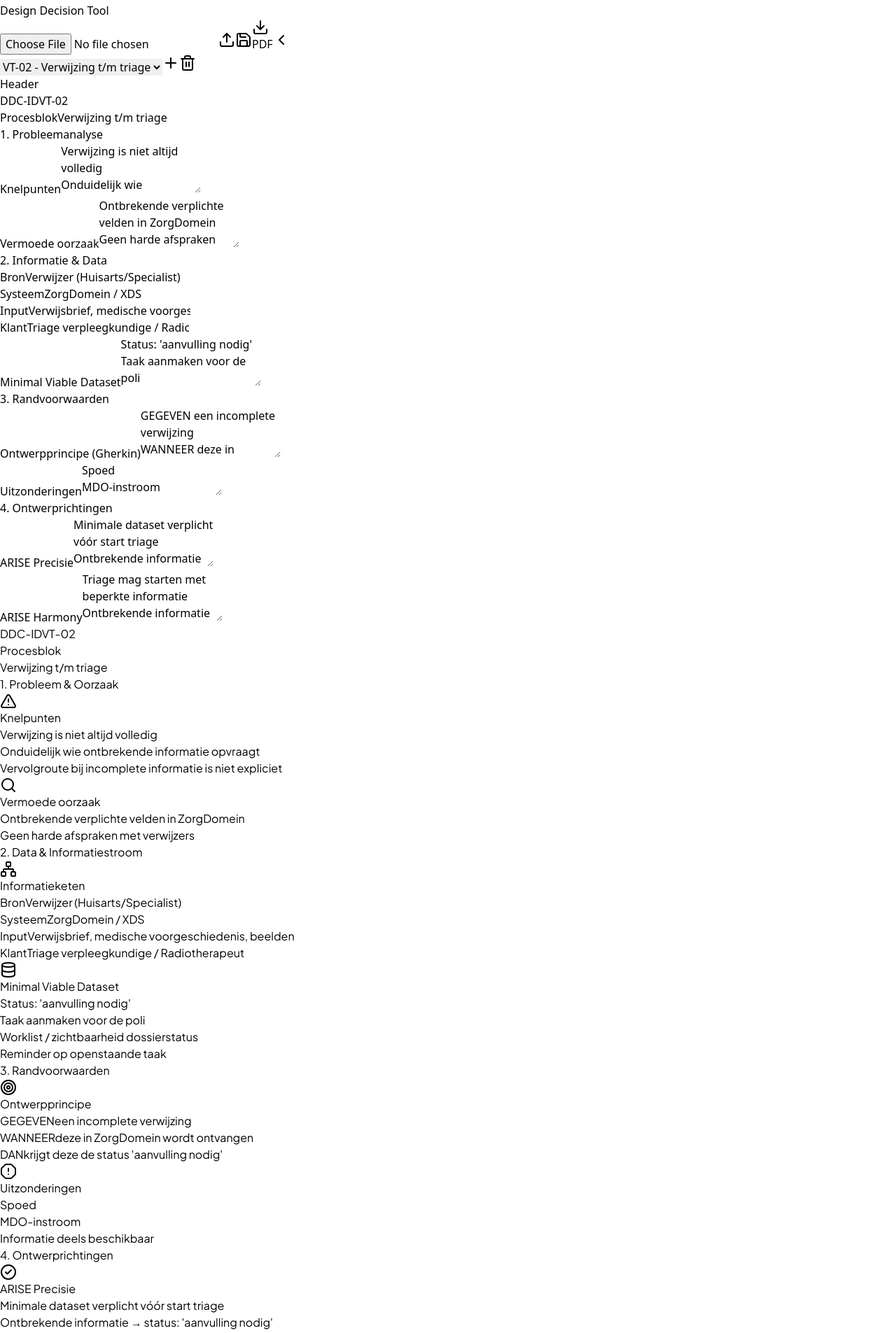
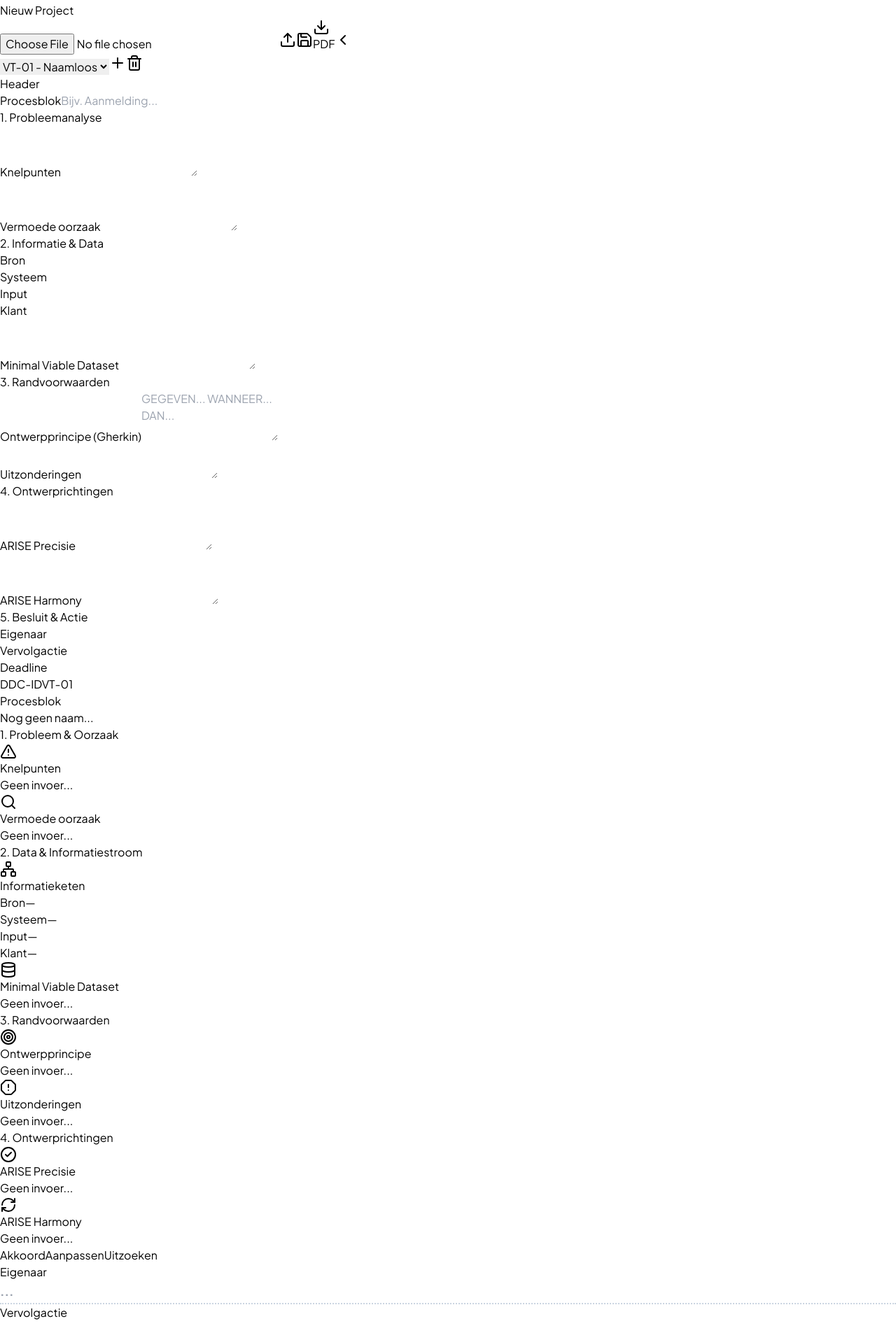
Before and after one commit to ikhaqani/AriseDecision, a React (Vite) app: page / in a window 1280 px wide. Shown: the part 45-1950 px from the top of the page at 70% size. Built offline with nearby package versions, Linux system fonts and the light colour scheme.

Commit message:
Fix live opslaan en typen en weghalen ID bewerking

```diff
--- a/src/App.jsx
+++ b/src/App.jsx
@@ -6,27 +6,28 @@ import {
   ChevronLeft, Check, Network, Search, Target, LayoutTemplate, Download, Upload, Save
 } from 'lucide-react';
 
+// Blanco start-sjabloon
 const initialCard = {
-  id: "VT-02",
-  procesblok: "Verwijzing t/m triage",
-  knelpunten: "Verwijzing is niet altijd volledig\nOnduidelijk wie ontbrekende informatie opvraagt\nVervolgroute bij incomplete informatie is niet expliciet",
-  vermoedeOorzaak: "Ontbrekende verplichte velden in ZorgDomein\nGeen harde afspraken met verwijzers",
-  bron: "Verwijzer (Huisarts/Specialist)",
-  systeem: "ZorgDomein / XDS",
-  input: "Verwijsbrief, medische voorgeschiedenis, beelden",
-  klant: "Triage verpleegkundige / Radiotherapeut",
-  ontwerpprincipe: "GEGEVEN een incomplete verwijzing\nWANNEER deze in ZorgDomein wordt ontvangen\nDAN krijgt deze de status 'aanvulling nodig'",
-  minimalViableDataset: "Status: 'aanvulling nodig'\nTaak aanmaken voor de poli\nWorklist / zichtbaarheid dossierstatus\nReminder op openstaande taak",
-  uitzonderingen: "Spoed\nMDO-instroom\nInformatie deels beschikbaar",
-  arisePrecisie: "Minimale dataset verplicht vóór start triage\nOntbrekende informatie → status: 'aanvulling nodig'\nTaak wordt aangemaakt voor de poli",
-  ariseHarmony: "Triage mag starten met beperkte informatie\nOntbrekende informatie parallel aanvullen\nSignaal zichtbaar, maar geen blokkade",
+  id: "VT-01",
+  procesblok: "",
+  knelpunten: "",
+  vermoedeOorzaak: "",
+  bron: "",
+  systeem: "",
+  input: "",
+  klant: "",
+  ontwerpprincipe: "",
+  minimalViableDataset: "",
+  uitzonderingen: "",
+  arisePrecisie: "",
+  ariseHarmony: "",
   verdict: "",
   eigenaar: "",
   vervolgactie: "",
   deadline: ""
 };
 
-// Geoptimaliseerde sectie component (buiten de main app voor betere type-prestaties)
+// Geoptimaliseerde sectie component
 const Section = ({ icon: Icon, title, children, accentClass = "text-slate-600", iconBg = "bg-white border-slate-200" }) => (
   <div className="flex flex-col bg-white/60 p-5 rounded-xl border border-white/40 shadow-sm h-full">
     <div className="flex items-center gap-3 mb-3">
@@ -35,7 +36,7 @@ const Section = ({ icon: Icon, title, children, accentClass = "text-slate-600",
       </div>
       <h2 className="text-sm font-extrabold uppercase tracking-wide text-slate-800">{title}</h2>
     </div>
-    <div className="text-[13px] font-semibold text-slate-700 leading-relaxed space-y-1.5 mt-1">
+    <div className="text-[13px] font-semibold text-slate-700 leading-relaxed space-y-1.5 mt-1 text-left">
       {children}
     </div>
   </div>
@@ -51,7 +52,7 @@ export default function App() {
   const [isPrintingAll, setIsPrintingAll] = useState(false);
   const fileInputRef = useRef(null);
 
-  // Stille auto-save op de achtergrond zonder de UI te triggeren
+  // Stille auto-save op de achtergrond
   useEffect(() => {
     localStorage.setItem('ddc_cards', JSON.stringify(cards));
   }, [cards]);
@@ -59,22 +60,28 @@ export default function App() {
   const activeCard = cards.find(c => c.id === activeCardId) || cards[0];
 
   const handleAddCard = () => {
-    const newId = `VT-${String(cards.length + 1).padStart(2, '0')}`;
-    const newCard = { ...initialCard, id: newId, procesblok: "Nieuw Procesblok..." };
+    const nextNum = cards.length + 1;
+    const newId = `VT-${String(nextNum).padStart(2, '0')}`;
+    const newCard = { ...initialCard, id: newId };
     const newCards = [...cards, newCard];
     setCards(newCards);
     setActiveCardId(newId);
   };
 
   const handleDeleteCard = (id) => {
-    if (cards.length === 1) return alert("Je kunt de laatste kaart niet verwijderen.");
+    if (cards.length === 1) {
+      setCards([initialCard]);
+      setActiveCardId(initialCard.id);
+      return;
+    }
     const newCards = cards.filter(c => c.id !== id);
     setCards(newCards);
     if (activeCardId === id) setActiveCardId(newCards[0].id);
   };
 
   const handleChange = (id, field, value) => {
-    setCards(cards.map(c => c.id === id ? { ...c, [field]: value } : c));
+    // We laten 'id' hier staan voor de interne logica, maar de input is verwijderd uit de UI
+    setCards(prevCards => prevCards.map(c => c.id === id ? { ...c, [field]: value } : c));
   };
 
   const handleExportData = () => {
@@ -100,7 +107,7 @@ export default function App() {
           setActiveCardId(importedCards[0].id);
         }
       } catch (error) {
-        alert("Fout bij het importeren. Zorg dat het een geldig JSON-bestand is.");
+        console.error("Import error");
       }
     };
     reader.readAsText(file);
@@ -108,29 +115,29 @@ export default function App() {
   };
 
   const renderList = (text) => {
-    if (!text) return null;
+    if (!text) return <span className="text-slate-300 italic font-normal text-xs uppercase tracking-tight">Geen invoer...</span>;
     return text.split('\n').filter(line => line.trim() !== '').map((item, i) => (
-      <li key={i} className="relative pl-5 before:content-[''] before:absolute before:left-0 before:top-[8px] before:w-1.5 before:h-1.5 before:bg-slate-400 before:rounded-full">
+      <li key={i} className="relative pl-5 before:content-[''] before:absolute before:left-0 before:top-[8px] before:w-1.5 before:h-1.5 before:bg-slate-400 before:rounded-full text-left">
         {item}
       </li>
     ));
   };
 
   const renderGherkin = (text) => {
-    if (!text) return null;
+    if (!text) return <span className="text-slate-300 italic font-normal text-xs uppercase tracking-tight">Geen invoer...</span>;
     return text.split('\n').filter(line => line.trim() !== '').map((item, i) => {
       const parts = item.trim().split(' ');
       const keyword = parts[0];
       const rest = parts.slice(1).join(' ');
       if (['GEGEVEN', 'WANNEER', 'DAN', 'EN', 'GIVEN', 'WHEN', 'THEN', 'AND'].includes(keyword.toUpperCase())) {
         return (
-          <div key={i} className="mb-1.5">
+          <div key={i} className="mb-1.5 text-left">
             <span className="font-extrabold uppercase text-slate-800 text-[11px] tracking-wider mr-2">{keyword}</span>
             <span className="text-slate-700">{rest}</span>
           </div>
         );
       }
-      return <div key={i} className="mb-1.5">{item}</div>;
+      return <div key={i} className="mb-1.5 text-left">{item}</div>;
     });
   };
 
@@ -181,14 +188,14 @@ export default function App() {
       )}
 
       {isSidebarOpen && (
-        <div className="w-[420px] shrink-0 bg-white border-r border-slate-200 shadow-2xl flex flex-col z-20 no-print h-full">
+        <div className="w-[420px] shrink-0 bg-white border-r border-slate-200 shadow-2xl flex flex-col z-20 no-print h-full font-jakarta">
           <div className="p-6 border-b border-slate-100 bg-slate-900 text-white flex justify-between items-center">
               <div>
                   <h1 className="font-bold text-lg flex items-center gap-2">
                       <LayoutTemplate className="w-5 h-5 text-sky-400" />
                       DDC Builder
                   </h1>
-                  <p className="text-[10px] uppercase tracking-widest text-slate-400 mt-1">Design Decision Tool</p>
+                  <p className="text-[10px] uppercase tracking-widest text-slate-400 mt-1">Nieuw Project</p>
               </div>
               <div className="flex gap-2">
                 <input type="file" accept=".json" ref={fileInputRef} onChange={handleImportData} className="hidden" />
@@ -210,7 +217,7 @@ export default function App() {
 
           <div className="p-4 border-b border-slate-100 bg-slate-50 flex items-center gap-2">
               <select className="flex-1 bg-white border border-slate-200 rounded-md px-3 py-2 text-sm font-semibold text-slate-700 focus:outline-none focus:ring-1 focus:ring-slate-900" value={activeCardId} onChange={(e) => setActiveCardId(e.target.value)}>
-                  {cards.map(c => <option key={c.id} value={c.id}>{c.id} - {c.procesblok}</option>)}
+                  {cards.map(c => <option key={c.id} value={c.id}>{c.id} - {c.procesblok || "Naamloos"}</option>)}
               </select>
               <button onClick={handleAddCard} className="p-2 bg-slate-900 hover:bg-slate-800 text-white rounded-md transition-colors" title="Nieuwe kaart"><Plus className="w-4 h-4" /></button>
               <button onClick={() => handleDeleteCard(activeCardId)} className="p-2 bg-rose-50 hover:bg-rose-100 text-rose-600 rounded-md transition-colors" title="Verwijderen"><Trash2 className="w-4 h-4" /></button>
@@ -219,14 +226,10 @@ export default function App() {
           <div className="flex-1 overflow-y-auto p-6 space-y-8 bg-slate-50/50">
               <div className="space-y-4">
                   <h3 className="font-extrabold text-slate-400 uppercase tracking-widest text-[10px] mb-4">Header</h3>
-                  <div className="grid grid-cols-2 gap-4">
-                      <div>
-                          <label className="block text-[10px] font-bold text-slate-500 uppercase tracking-wide mb-1">DDC-ID</label>
-                          <input type="text" value={activeCard?.id || ""} onChange={(e) => handleChange(activeCardId, 'id', e.target.value)} className="w-full border border-slate-200 rounded-md p-2 text-sm font-semibold" />
-                      </div>
+                  <div className="grid grid-cols-1 gap-4">
                       <div>
                           <label className="block text-[10px] font-bold text-slate-500 uppercase tracking-wide mb-1">Procesblok</label>
-                          <input type="text" value={activeCard?.procesblok || ""} onChange={(e) => handleChange(activeCardId, 'procesblok', e.target.value)} className="w-full border border-slate-200 rounded-md p-2 text-sm font-semibold" />
+                          <input type="text" value={activeCard?.procesblok || ""} onChange={(e) => handleChange(activeCardId, 'procesblok', e.target.value)} className="w-full border border-slate-200 rounded-md p-2 text-sm font-semibold" placeholder="Bijv. Aanmelding..." />
                       </div>
                   </div>
               </div>
@@ -273,7 +276,7 @@ export default function App() {
                   <h3 className="font-extrabold text-slate-400 uppercase tracking-widest text-[10px] mb-4">3. Randvoorwaarden</h3>
                   <div>
                       <label className="block text-[10px] font-bold text-slate-500 uppercase tracking-wide mb-1">Ontwerpprincipe (Gherkin)</label>
-                      <textarea rows="3" value={activeCard?.ontwerpprincipe || ""} onChange={(e) => handleChange(activeCardId, 'ontwerpprincipe', e.target.value)} className="w-full border border-slate-200 rounded-md p-2 text-sm resize-none font-mono text-xs"></textarea>
+                      <textarea rows="3" value={activeCard?.ontwerpprincipe || ""} onChange={(e) => handleChange(activeCardId, 'ontwerpprincipe', e.target.value)} className="w-full border border-slate-200 rounded-md p-2 text-sm resize-none font-mono text-xs" placeholder="GEGEVEN... WANNEER... DAN..."></textarea>
                   </div>
                   <div>
                       <label className="block text-[10px] font-bold text-slate-500 uppercase tracking-wide mb-1">Uitzonderingen</label>
@@ -290,6 +293,24 @@ export default function App() {
                   <div>
                       <label className="block text-[10px] font-bold text-purple-600 uppercase tracking-wide mb-1">ARISE Harmony</label>
                       <textarea rows="3" value={activeCard?.ariseHarmony || ""} onChange={(e) => handleChange(activeCardId, 'ariseHarmony', e.target.value)} className="w-full border border-purple-200 bg-purple-50/30 rounded-md p-2 text-sm resize-none"></textarea>
+                  </div>
+              </div>
+
+              <div className="space-y-4">
+                  <h3 className="font-extrabold text-slate-400 uppercase tracking-widest text-[10px] mb-4">5. Besluit & Actie</h3>
+                  <div className="grid grid-cols-1 gap-4 pb-10">
+                      <div>
+                          <label className="block text-[10px] font-bold text-slate-500 uppercase tracking-wide mb-1">Eigenaar</label>
+                          <input type="text" value={activeCard?.eigenaar || ""} onChange={(e) => handleChange(activeCardId, 'eigenaar', e.target.value)} className="w-full border border-slate-200 rounded-md p-2 text-sm font-semibold" />
+                      </div>
+                      <div>
+                          <label className="block text-[10px] font-bold text-slate-500 uppercase tracking-wide mb-1">Vervolgactie</label>
+                          <input type="text" value={activeCard?.vervolgactie || ""} onChange={(e) => handleChange(activeCardId, 'vervolgactie', e.target.value)} className="w-full border border-slate-200 rounded-md p-2 text-sm font-semibold" />
+                      </div>
+                      <div>
+                          <label className="block text-[10px] font-bold text-slate-500 uppercase tracking-wide mb-1">Deadline</label>
+                          <input type="text" value={activeCard?.deadline || ""} onChange={(e) => handleChange(activeCardId, 'deadline', e.target.value)} className="w-full border border-slate-200 rounded-md p-2 text-sm font-semibold" />
+                      </div>
                   </div>
               </div>
 
@@ -310,12 +331,12 @@ export default function App() {
                         <div className="flex justify-between items-center p-6 lg:px-10 bg-slate-900 text-white rounded-t-2xl print:rounded-t-[14px]">
                             <div className="flex items-center gap-6">
                                 <div className="bg-sky-500/20 text-sky-300 border border-sky-400/30 px-4 py-1.5 rounded-md flex flex-col items-center">
-                                    <span className="text-[9px] font-black uppercase tracking-widest opacity-80 mb-0.5">DDC-ID</span>
+                                    <span className="text-[9px] font-black uppercase tracking-widest opacity-80 mb-0.5 text-sky-300">DDC-ID</span>
                                     <span className="text-xl font-bold leading-none">{card.id}</span>
                                 </div>
                                 <div>
                                     <p className="text-[10px] font-bold tracking-[0.2em] text-slate-400 uppercase mb-1">Procesblok</p>
-                                    <h1 className="text-2xl font-black tracking-tight">{card.procesblok}</h1>
+                                    <h1 className="text-2xl font-black tracking-tight">{card.procesblok || <span className="opacity-30 italic">Nog geen naam...</span>}</h1>
                                 </div>
                             </div>
                         </div>
@@ -323,7 +344,7 @@ export default function App() {
                         <div className="p-6 lg:p-8 flex flex-col gap-5 bg-white flex-1">
                             <div className="bg-orange-50/50 rounded-xl border border-orange-100 p-5">
                                 <h3 className="text-[10px] font-black uppercase tracking-[0.25em] text-orange-600 mb-4 ml-1">1. Probleem & Oorzaak</h3>
-                                <div className="grid grid-cols-1 md:grid-cols-2 gap-5">
+                                <div className="grid grid-cols-1 md:grid-cols-2 gap-5 text-left">
                                     <Section icon={AlertTriangle} title="Knelpunten" accentClass="text-orange-600" iconBg="border-orange-200">
                                         <ul className="space-y-1.5">{renderList(card.knelpunten)}</ul>
                                     </Section>
@@ -335,7 +356,7 @@ export default function App() {
 
                             <div className="bg-blue-50/40 rounded-xl border border-blue-100 p-5">
                                 <h3 className="text-[10px] font-black uppercase tracking-[0.25em] text-blue-600 mb-4 ml-1">2. Data & Informatiestroom</h3>
-                                <div className="grid grid-cols-1 md:grid-cols-2 gap-5">
+                                <div className="grid grid-cols-1 md:grid-cols-2 gap-5 text-left">
                                     <div className="flex flex-col bg-white/70 p-5 rounded-xl border border-white/50 shadow-sm h-full">
                                         <div className="flex items-center gap-3 mb-4">
                                             <div className="p-1.5 rounded-lg border border-indigo-200 bg-white shadow-sm">
@@ -346,19 +367,19 @@ export default function App() {
                                         <div className="grid grid-cols-1 gap-y-2 text-[13px]">
                                             <div className="flex items-center border-b border-slate-100/80 pb-1.5">
                                                 <span className="font-extrabold text-slate-400 uppercase tracking-widest w-20 text-[10px]">Bron</span>
-                                                <span className="font-bold text-slate-700 flex-1">{card.bron}</span>
+                                                <span className="font-bold text-slate-700 flex-1">{card.bron || "—"}</span>
                                             </div>
                                             <div className="flex items-center border-b border-slate-100/80 pb-1.5">
                                                 <span className="font-extrabold text-slate-400 uppercase tracking-widest w-20 text-[10px]">Systeem</span>
-                                                <span className="font-bold text-slate-700 flex-1">{card.systeem}</span>
+                                                <span className="font-bold text-slate-700 flex-1">{card.systeem || "—"}</span>
                                             </div>
                                             <div className="flex items-center border-b border-slate-100/80 pb-1.5">
                                                 <span className="font-extrabold text-slate-400 uppercase tracking-widest w-20 text-[10px]">Input</span>
-                                                <span className="font-bold text-slate-700 flex-1">{card.input}</span>
+                                                <span className="font-bold text-slate-700 flex-1">{card.input || "—"}</span>
                                             </div>
                                             <div className="flex items-center">
                                                 <span className="font-extrabold text-slate-400 uppercase tracking-widest w-20 text-[10px]">Klant</span>
-                                                <span className="font-bold text-slate-700 flex-1">{card.klant}</span>
+                                                <span className="font-bold text-slate-700 flex-1">{card.klant || "—"}</span>
                                             </div>
                                         </div>
                                     </div>
@@ -370,7 +391,7 @@ export default function App() {
 
                             <div className="bg-slate-50 rounded-xl border border-slate-200 p-5">
                                 <h3 className="text-[10px] font-black uppercase tracking-[0.25em] text-slate-500 mb-4 ml-1">3. Randvoorwaarden</h3>
-                                <div className="grid grid-cols-1 md:grid-cols-2 gap-5">
+                                <div className="grid grid-cols-1 md:grid-cols-2 gap-5 text-left">
                                     <Section icon={Target} title="Ontwerpprincipe" accentClass="text-slate-600" iconBg="border-slate-300">
                                         <div className="space-y-1.5 bg-slate-100/50 p-3 rounded-lg border border-slate-100/80 text-[12px]">
                                             {renderGherkin(card.ontwerpprincipe)}
@@ -384,12 +405,12 @@ export default function App() {
 
                             <div className="bg-indigo-50/30 rounded-xl border border-indigo-100 p-5">
                                 <h3 className="text-[10px] font-black uppercase tracking-[0.25em] text-indigo-500 mb-4 ml-1">4. Ontwerprichtingen</h3>
-                                <div className="grid grid-cols-1 md:grid-cols-2 gap-5">
+                                <div className="grid grid-cols-1 md:grid-cols-2 gap-5 text-left">
                                     <Section icon={CheckCircle2} title="ARISE Precisie" accentClass="text-emerald-600" iconBg="border-emerald-300 bg-emerald-50">
-                                        <ul className="space-y-1.5 text-slate-800">{renderList(card.arisePrecisie)}</ul>
+                                        <ul className="space-y-1.5 text-slate-800 font-semibold">{renderList(card.arisePrecisie)}</ul>
                                     </Section>
                                     <Section icon={RefreshCw} title="ARISE Harmony" accentClass="text-violet-600" iconBg="border-violet-300 bg-violet-50">
-                                        <ul className="space-y-1.5 text-slate-800">{renderList(card.ariseHarmony)}</ul>
+                                        <ul className="space-y-1.5 text-slate-800 font-semibold">{renderList(card.ariseHarmony)}</ul>
                                     </Section>
                                 </div>
                             </div>
@@ -408,18 +429,18 @@ export default function App() {
                                 </button>
                             </div>
 
-                            <div className="flex gap-6 w-full lg:w-auto">
+                            <div className="flex gap-6 w-full lg:w-auto text-left">
                                 <div className="flex flex-col flex-1 lg:w-44">
                                     <label className="text-[9px] font-extrabold text-slate-400 uppercase tracking-[0.2em] mb-1">Eigenaar</label>
-                                    <input type="text" value={card.eigenaar || ""} onChange={(e) => handleChange(card.id, 'eigenaar', e.target.value)} className="minimal-input" />
+                                    <input type="text" value={card.eigenaar || ""} onChange={(e) => handleChange(card.id, 'eigenaar', e.target.value)} className="minimal-input" placeholder="..." />
                                 </div>
                                 <div className="flex flex-col flex-1 lg:w-44">
                                     <label className="text-[9px] font-extrabold text-slate-400 uppercase tracking-[0.2em] mb-1">Vervolgactie</label>
-                                    <input type="text" value={card.vervolgactie || ""} onChange={(e) => handleChange(card.id, 'vervolgactie', e.target.value)} className="minimal-input" />
+                                    <input type="text" value={card.vervolgactie || ""} onChange={(e) => handleChange(card.id, 'vervolgactie', e.target.value)} className="minimal-input" placeholder="..." />
                                 </div>
                                 <div className="flex flex-col flex-1 lg:w-36 relative">
                                     <label className="text-[9px] font-extrabold text-slate-400 uppercase tracking-[0.2em] mb-1">Deadline</label>
-                                    <input type="text" value={card.deadline || ""} onChange={(e) => handleChange(card.id, 'deadline', e.target.value)} className="minimal-input pr-6" />
+                                    <input type="text" value={card.deadline || ""} onChange={(e) => handleChange(card.id, 'deadline', e.target.value)} className="minimal-input pr-6" placeholder="..." />
                                     <CalendarDays className="w-4 h-4 text-slate-300 absolute right-0 bottom-1.5 pointer-events-none" />
                                 </div>
                             </div>
```
